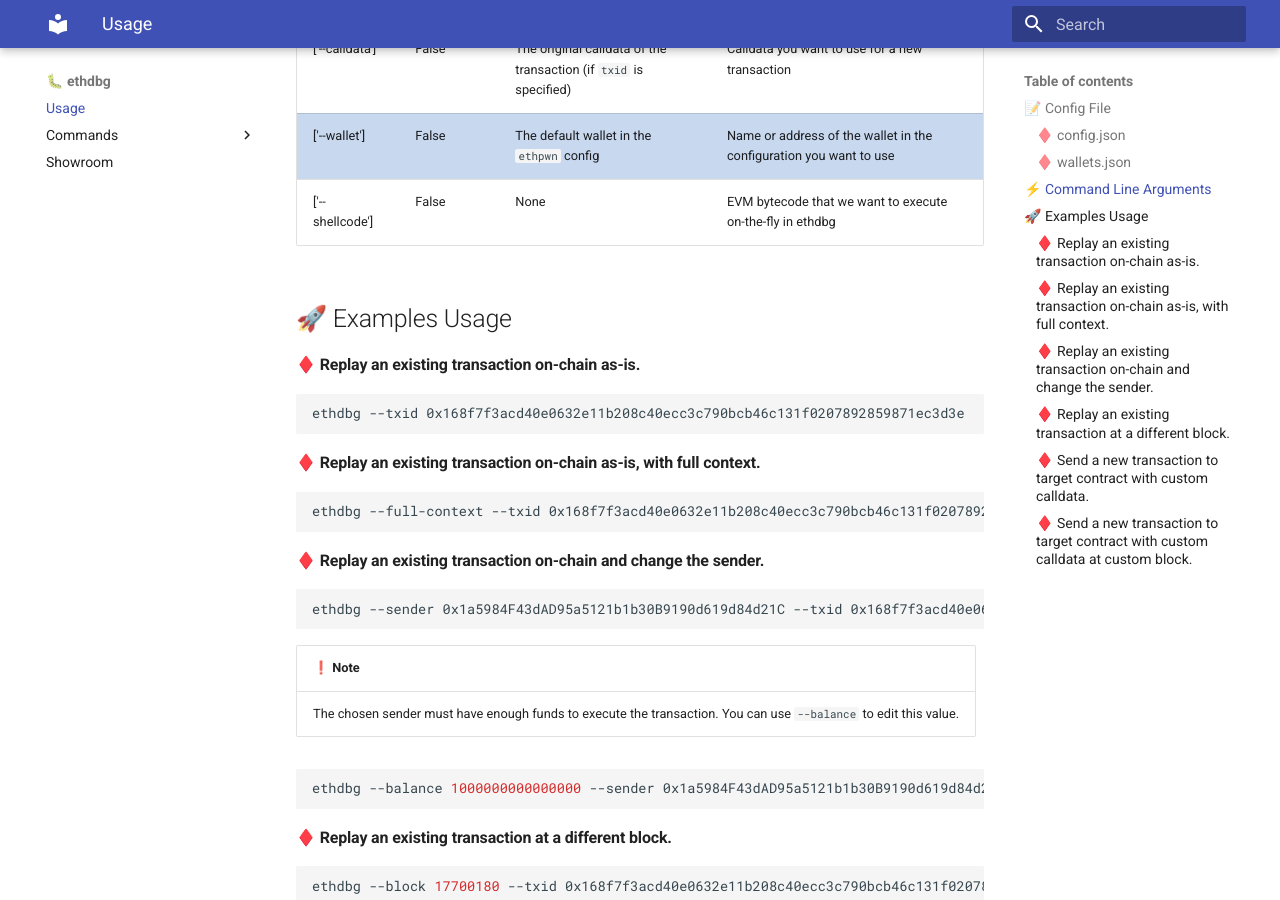
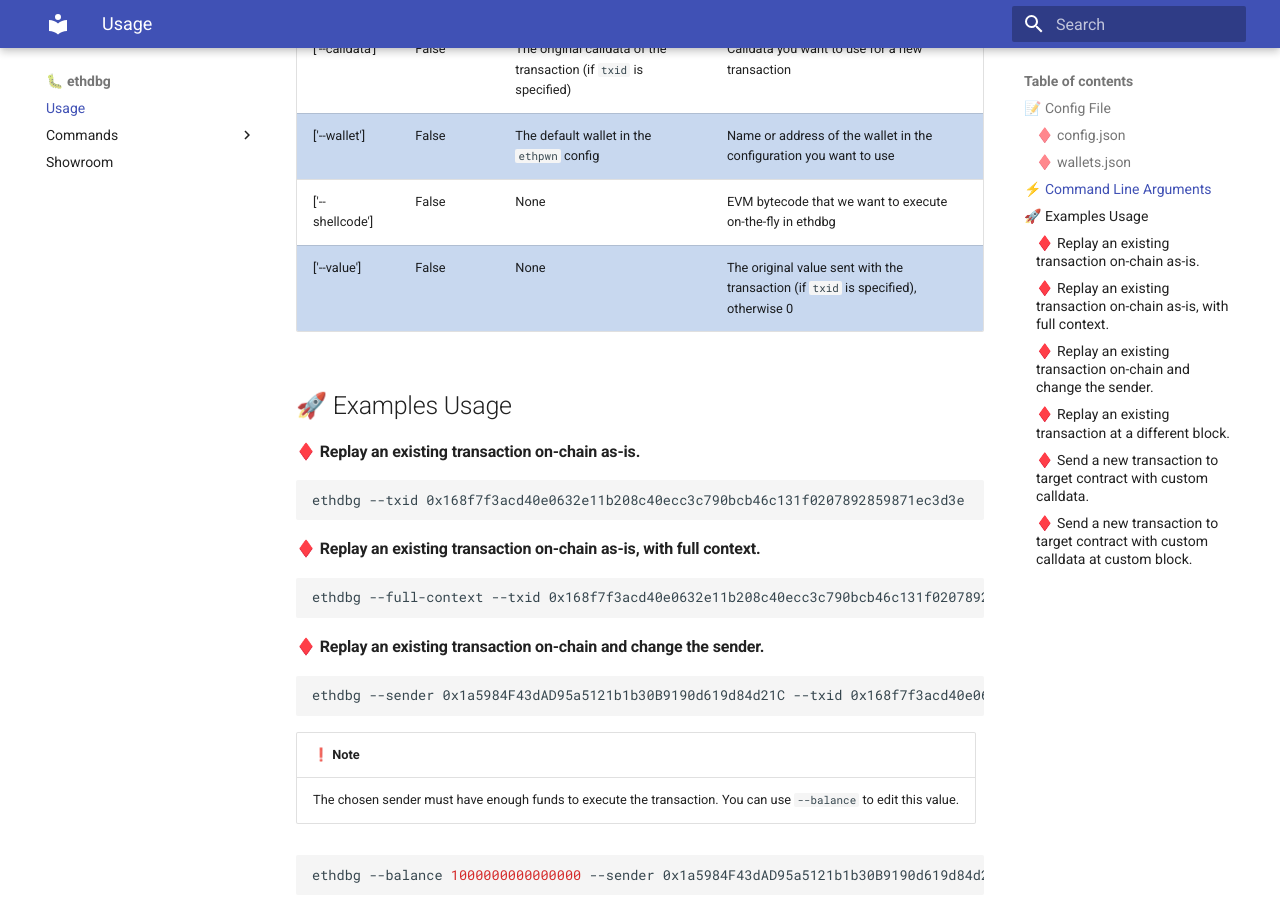
Before and after one commit to ethpwn/ethpwn, an MkDocs documentation site: the page built from docs/docs/ethdbg/usage.md, in a window 1280 px wide and 900 px high, scrolled down 3972 px. Built offline with MkDocs 1.6.1 and Material for MkDocs 9.7.7, drawn with Linux system fonts in a browser that asks for light colours.

Commit message:
added value command line option
Signed-off-by: degrigis <degrigis@ucsb.edu>

```diff
--- a/docs/docs/ethdbg/usage.md
+++ b/docs/docs/ethdbg/usage.md
@@ -140,6 +140,7 @@ tr:nth-child(even) {
 | ['--calldata']     | False    | The original calldata of the transaction (if `txid` is specified)  | Calldata you want to use for a new transaction |
 | ['--wallet']       | False    | The default wallet in the `ethpwn` config | Name or address of the wallet in the configuration you want to use |
 | ['--shellcode']    | False    | None | EVM bytecode that we want to execute on-the-fly in ethdbg |
+| ['--value']    | False    | None | The original value sent with the transaction (if `txid` is specified), otherwise 0 | Set the amount of ETH to send with this transaction |
 
 ## 🚀 Examples Usage
 
```
